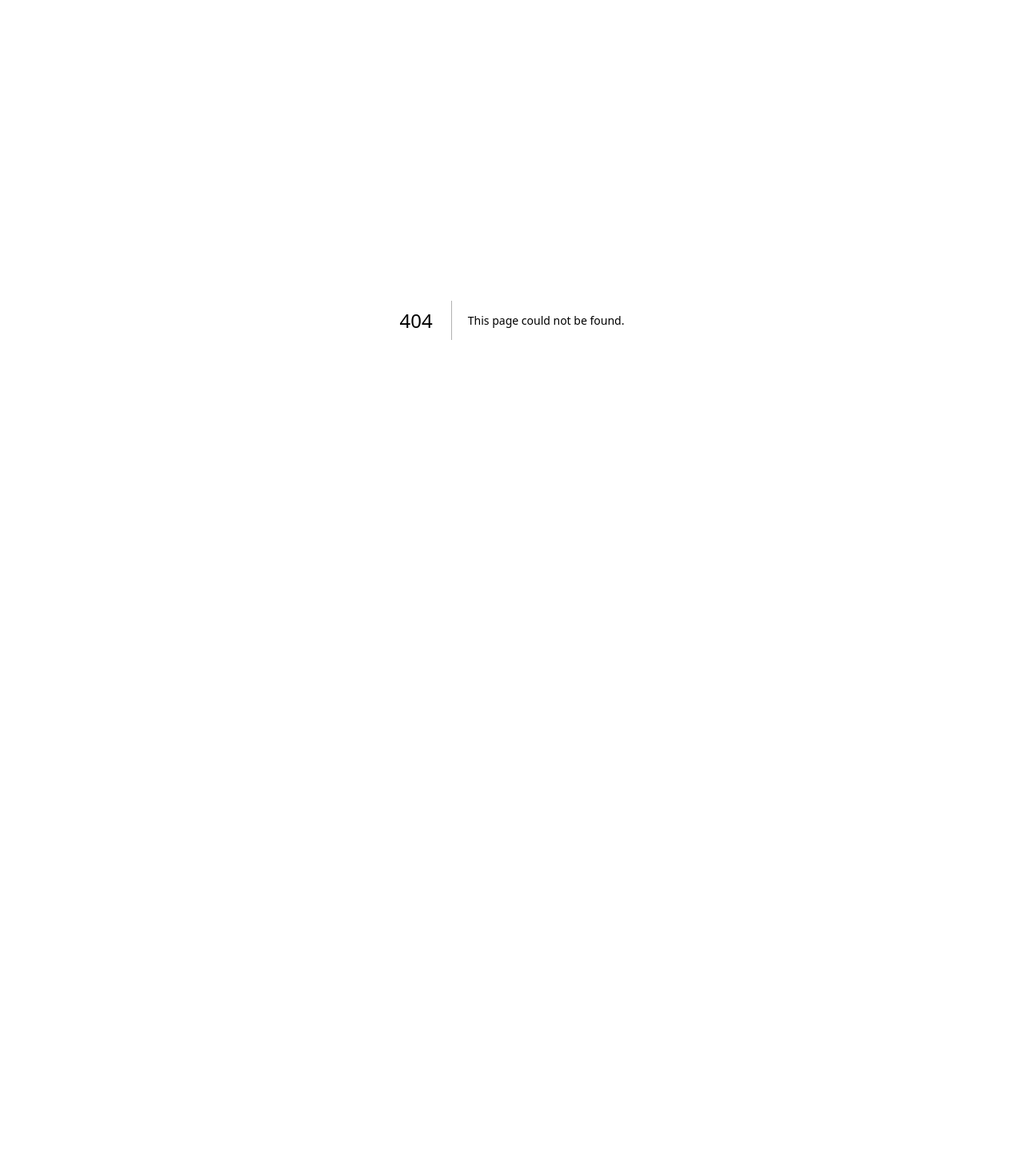
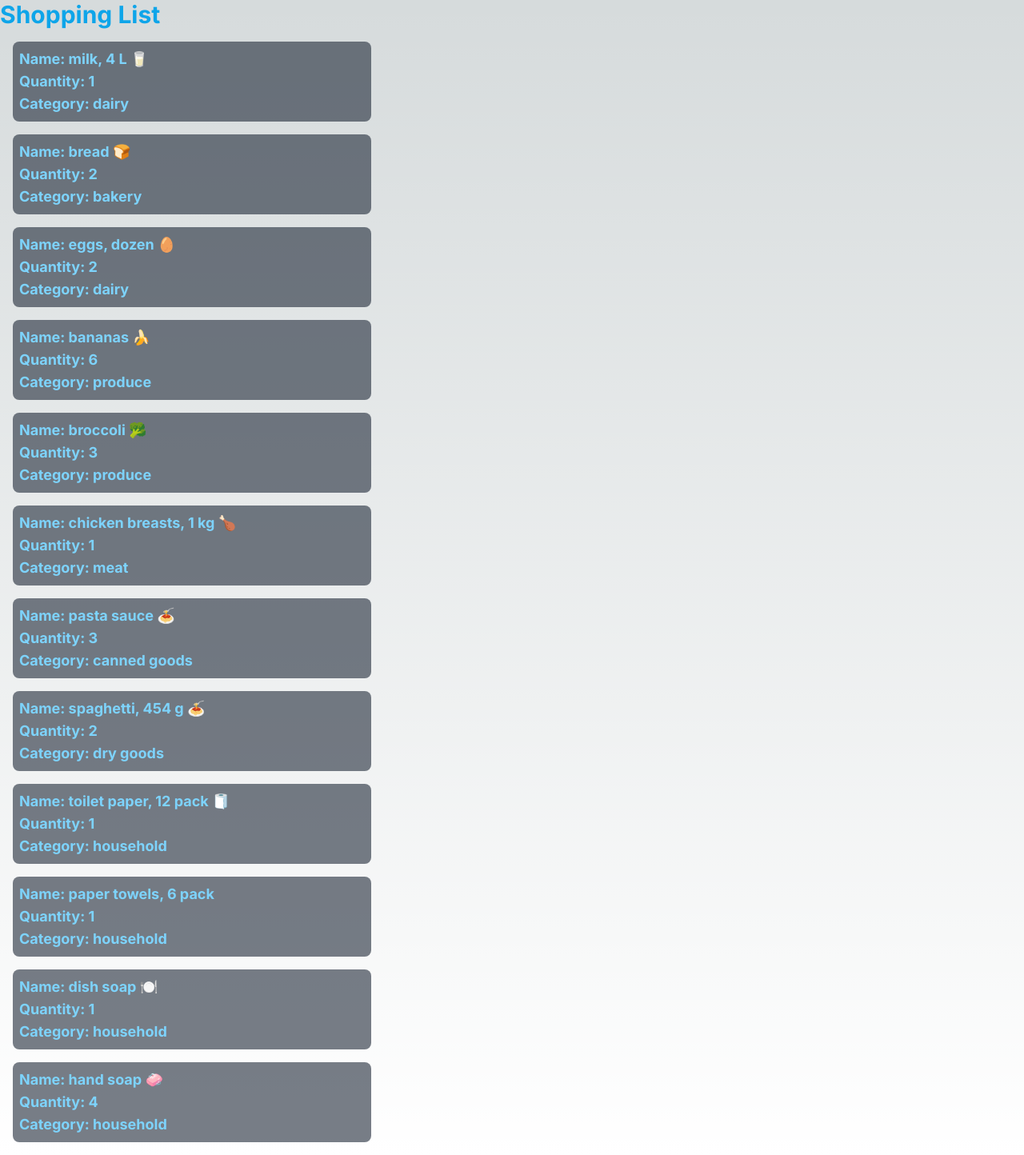
Before and after one commit to YePhone-Kyaw/cprg306-assignments, a Next.js app: page /week-3 in a window 1280 px wide. Before the commit this address had no page. Shown: the whole page at 80% size. Before the commit the page ends 800 px from the top, so only its background shows below. Built offline with nearby package versions, Linux system fonts and the light colour scheme.

Commit message:
Assignment3 Update

```diff
--- a/app/layout.js
+++ b/app/layout.js
@@ -4,7 +4,7 @@ import "./globals.css";
 const inter = Inter({ subsets: ["latin"] });
 
 export const metadata = {
-  title: "Create Next App",
+  title: "Shopping List",
   description: "Generated by create next app",
 };
 
--- a/app/page.js
+++ b/app/page.js
@@ -2,10 +2,18 @@ import Image from "next/image";
 import Link from "next/link";
 
 export default function Home() {
+  const hoverStyle = " hover:text-sky-500";
   return (
-    <main>
+    <main className="text-xl text-sky-300 ">
       <h1>CPRG-306: Web Development2 - Assignments</h1>
-      <Link href="week-2">Week 2 Assignment</Link>
+      <ul>
+        <li className={hoverStyle}>
+          <Link href="week-2">Week 2 Assignment</Link>
+        </li>
+        <li className={hoverStyle}>
+          <Link href="week-3">Week 3 Assignment</Link>
+        </li>
+      </ul>
     </main>
   );
 }
--- /dev/null
+++ b/app/week-3/item-list.js
@@ -0,0 +1,95 @@
+import Item from "./item";
+
+
+export default function ItemList() {
+    const item1 = {
+        name: "milk, 4 L 🥛",
+        quantity: 1,
+        category: "dairy",
+      };
+
+      const item2 = {
+        name: "bread 🍞",
+        quantity: 2,
+        category: "bakery",
+      };
+
+      const item3 = {
+        name: "eggs, dozen 🥚",
+        quantity: 2,
+        category: "dairy",
+      };
+
+      const item4 = {
+        name: "bananas 🍌",
+        quantity: 6,
+        category: "produce",
+      };
+
+      const item5 = {
+        name: "broccoli 🥦",
+        quantity: 3,
+        category: "produce",
+      };
+
+      const item6 = {
+        name: "chicken breasts, 1 kg 🍗",
+        quantity: 1,
+        category: "meat",
+      };
+
+      const item7 = {
+        name: "pasta sauce 🍝",
+        quantity: 3,
+        category: "canned goods",
+      };
+
+      const item8 = {
+        name: "spaghetti, 454 g 🍝",
+        quantity: 2,
+        category: "dry goods",
+      };
+
+      const item9 = {
+        name: "toilet paper, 12 pack 🧻",
+        quantity: 1,
+        category: "household",
+      };
+
+      const item10 = {
+        name: "paper towels, 6 pack",
+        quantity: 1,
+        category: "household",
+      };
+
+      const item11 = {
+        name: "dish soap 🍽️",
+        quantity: 1,
+        category: "household",
+      };
+
+      const item12 = {
+        name: "hand soap 🧼",
+        quantity: 4,
+        category: "household",
+      };
+
+
+
+      return (
+        <main>
+           <Item foodObjs={item1} />
+           <Item foodObjs={item2} />
+           <Item foodObjs={item3} />
+           <Item foodObjs={item4} />
+           <Item foodObjs={item5} />
+           <Item foodObjs={item6} />
+           <Item foodObjs={item7} />
+           <Item foodObjs={item8} />
+           <Item foodObjs={item9} />
+           <Item foodObjs={item10} />
+           <Item foodObjs={item11} />
+           <Item foodObjs={item12} />
+        </main>
+      );
+}
--- /dev/null
+++ b/app/week-3/item.js
@@ -0,0 +1,14 @@
+
+
+export default function Item({foodObjs}) {
+
+    let {name, quantity, category} = foodObjs;
+
+    return (
+        <ul className="p-2 m-4 bg-gray-800/60 rounded-lg max-w-md text-sky-300">
+            <p>Name: {name}</p>
+            <p>Quantity: {quantity}</p>
+            <p>Category: {category}</p>
+        </ul>
+    );
+}
--- /dev/null
+++ b/app/week-3/page.js
@@ -0,0 +1,11 @@
+import ItemList from "./item-list";
+
+
+export default function Page() {
+    return (
+        <main className="text-lg font-bold">
+            <h1 className="text-3xl text-sky-500">Shopping List</h1>
+            <ItemList />
+        </main>
+    );
+}
```
